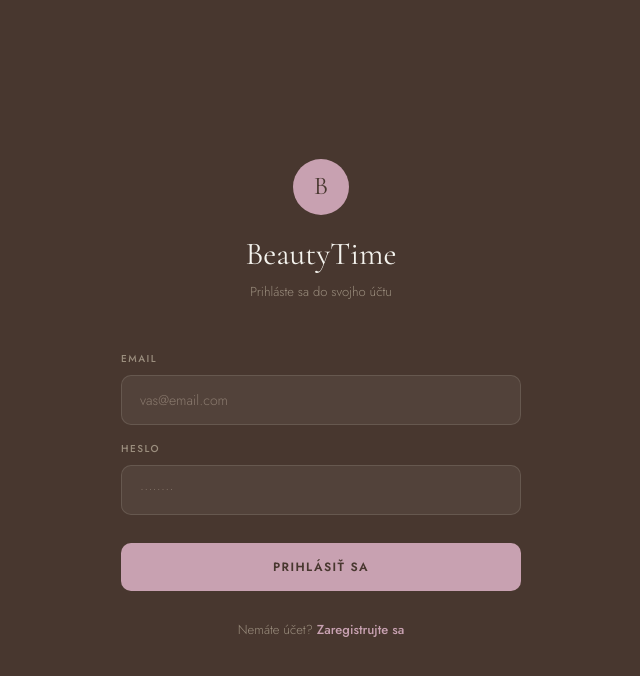
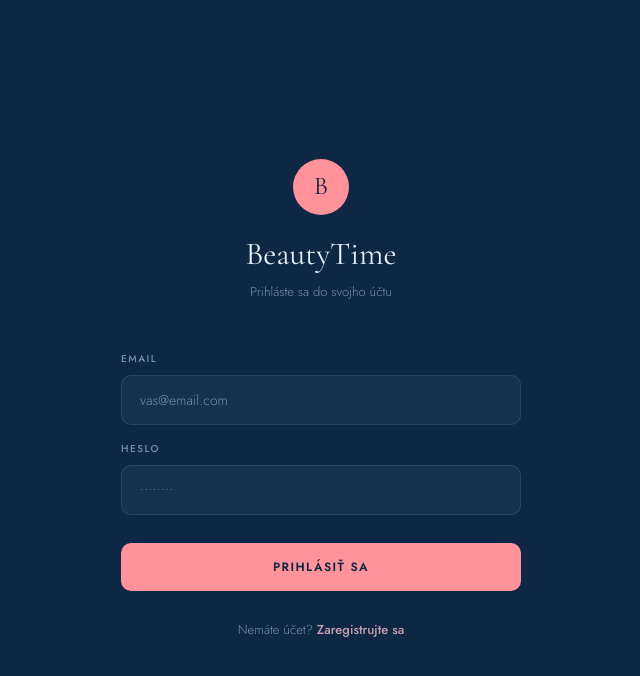
Before and after one commit to kika123-r/beauty-app, a React (Vite) app: page /login in a window 1280 px wide. Shown: the top 676 px of the page, without its empty margins (319-959 px from the left). Built offline with nearby package versions, Linux system fonts and the light colour scheme; no server answers.

Commit message:
new color palette tangaroa blue with firebrick accent

```diff
--- a/src/index.css
+++ b/src/index.css
@@ -1,26 +1,26 @@
 @import url('https://fonts.googleapis.com/css2?family=Cormorant+Garamond:ital,wght@0,300;0,400;0,500;0,600;1,300;1,400&family=Jost:wght@300;400;500;600&display=swap');
 
 :root {
-  --primary:       #C8A1B1;
-  --primary-light: #E8D0DA;
-  --primary-dark:  #2C1810;
+  --primary:       #FF929A;
+  --primary-light: #FFB8BC;
+  --primary-dark:  #0D2744;
 
-  --bg:            #3C2A20;
-  --bg-card:       #4A3528;
-  --bg-elevated:   #362418;
-  --bg-hover:      #543C2E;
+  --bg:            #0D2744;
+  --bg-card:       #142F52;
+  --bg-elevated:   #0A1F36;
+  --bg-hover:      #1A3A60;
 
-  --text:          #F4F3EE;
-  --text-muted:    #C8B8AC;
-  --text-faint:    #8A7A6E;
+  --text:          #E8F0F8;
+  --text-muted:    #B9CFDD;
+  --text-faint:    #7691AD;
 
-  --border:        rgba(244,243,238,0.1);
-  --border-light:  rgba(244,243,238,0.05);
+  --border:        rgba(185,207,221,0.12);
+  --border-light:  rgba(185,207,221,0.06);
 
-  --success: #8AAF78;
+  --success: #6DB88A;
   --warning: #D4A85A;
-  --error:   #D4827A;
-  --info:    #7A9ABF;
+  --error:   #FF929A;
+  --info:    #7691AD;
 
   --radius-sm:   4px;
   --radius-md:   10px;
@@ -36,8 +36,8 @@
   --max-w:     1200px;
 
   --ease: 0.2s ease;
-  --shadow: 0 2px 20px rgba(0,0,0,0.2);
-  --shadow-lg: 0 8px 40px rgba(0,0,0,0.3);
+  --shadow: 0 2px 20px rgba(0,0,0,0.25);
+  --shadow-lg: 0 8px 40px rgba(0,0,0,0.35);
 }
 
 *, *::before, *::after { box-sizing: border-box; margin: 0; padding: 0; }
@@ -72,7 +72,7 @@ input, select, textarea {
   font-weight: 300;
   width: 100%;
   padding: 13px 18px;
-  background: rgba(244,243,238,0.06);
+  background: rgba(185,207,221,0.06);
   border: 1px solid var(--border);
   border-radius: var(--radius-md);
   color: var(--text);
@@ -81,7 +81,7 @@ input, select, textarea {
 }
 input:focus, select:focus, textarea:focus {
   border-color: var(--primary);
-  box-shadow: 0 0 0 3px rgba(200,161,177,0.1);
+  box-shadow: 0 0 0 3px rgba(255,146,154,0.1);
 }
 input::placeholder { color: var(--text-faint); }
 select option { background: var(--bg-card); color: var(--text); }
@@ -114,12 +114,12 @@ label {
   white-space: nowrap;
   text-decoration: none;
 }
-.btn-primary { background: var(--primary); color: #2C1810; }
+.btn-primary { background: var(--primary); color: var(--primary-dark); }
 .btn-primary:hover { opacity: 0.9; transform: translateY(-1px); }
 .btn-ghost { background: transparent; color: var(--text-muted); border: 1px solid var(--border); }
-.btn-ghost:hover { background: var(--bg-elevated); color: var(--text); }
+.btn-ghost:hover { background: var(--bg-hover); color: var(--text); }
 .btn-danger { background: transparent; color: var(--error); border: 1px solid var(--error); }
-.btn-danger:hover { background: rgba(212,130,122,0.08); }
+.btn-danger:hover { background: rgba(255,146,154,0.08); }
 .btn:disabled { opacity: 0.4; cursor: not-allowed; }
 .btn-sm { padding: 8px 16px; font-size: 11px; }
 .btn-lg { padding: 16px 36px; font-size: 14px; }
@@ -135,10 +135,10 @@ label {
 .card-sm { padding: 18px; }
 
 .badge { display: inline-flex; align-items: center; padding: 4px 12px; border-radius: var(--radius-full); font-size: 11px; font-weight: 500; letter-spacing: 0.05em; text-transform: uppercase; }
-.badge-success { background: rgba(138,175,120,.15); color: var(--success); }
+.badge-success { background: rgba(109,184,138,.15); color: var(--success); }
 .badge-warning { background: rgba(212,168,90,.15);  color: var(--warning); }
-.badge-error   { background: rgba(212,130,122,.15); color: var(--error); }
-.badge-info    { background: rgba(122,154,191,.15); color: var(--info); }
+.badge-error   { background: rgba(255,146,154,.15); color: var(--error); }
+.badge-info    { background: rgba(118,145,173,.15); color: var(--info); }
 
 .container { width: 100%; max-width: var(--max-w); margin: 0 auto; padding: 0 20px; }
 @media (min-width: 768px) { .container { padding: 0 40px; } }
@@ -151,7 +151,7 @@ label {
 
 ::-webkit-scrollbar { width: 4px; }
 ::-webkit-scrollbar-track { background: var(--bg); }
-::-webkit-scrollbar-thumb { background: rgba(244,243,238,0.15); border-radius: 2px; }
+::-webkit-scrollbar-thumb { background: rgba(185,207,221,0.15); border-radius: 2px; }
 
 .spinner {
   width: 20px; height: 20px;
--- a/src/pages/auth/LoginPage.jsx
+++ b/src/pages/auth/LoginPage.jsx
@@ -25,36 +25,36 @@ const LoginPage = () => {
   };
 
   return (
-    <div style={{ minHeight: '100vh', display: 'flex', alignItems: 'center', justifyContent: 'center', background: '#48372F', padding: '24px' }}>
+    <div style={{ minHeight: '100vh', display: 'flex', alignItems: 'center', justifyContent: 'center', background: '#0D2744', padding: '24px' }}>
       <div style={{ width: '100%', maxWidth: '400px' }}>
         <div style={{ textAlign: 'center', marginBottom: '48px' }}>
-          <div style={{ width: '56px', height: '56px', borderRadius: '50%', background: '#C8A1B1', margin: '0 auto 20px', display: 'flex', alignItems: 'center', justifyContent: 'center' }}>
-            <span style={{ fontFamily: 'Cormorant Garamond, serif', fontSize: '1.6rem', color: '#48372F', fontWeight: 400 }}>B</span>
+          <div style={{ width: '56px', height: '56px', borderRadius: '50%', background: '#FF929A', margin: '0 auto 20px', display: 'flex', alignItems: 'center', justifyContent: 'center' }}>
+            <span style={{ fontFamily: 'Cormorant Garamond, serif', fontSize: '1.6rem', color: '#0D2744', fontWeight: 400 }}>B</span>
           </div>
-          <h1 style={{ fontFamily: 'Cormorant Garamond, serif', fontSize: '2rem', color: '#F4F3EE', marginBottom: '8px', fontWeight: 400 }}>BeautyTime</h1>
-          <p style={{ fontSize: '13px', color: '#9B8E7E' }}>Prihláste sa do svojho účtu</p>
+          <h1 style={{ fontFamily: 'Cormorant Garamond, serif', fontSize: '2rem', color: '#E8F0F8', marginBottom: '8px', fontWeight: 400 }}>BeautyTime</h1>
+          <p style={{ fontSize: '13px', color: '#7691AD' }}>Prihláste sa do svojho účtu</p>
         </div>
 
         <form onSubmit={handleSubmit}>
           <div style={{ marginBottom: '16px' }}>
-            <label style={{ display: 'block', fontSize: '10px', fontWeight: 500, color: '#9B8E7E', marginBottom: '8px', letterSpacing: '0.15em', textTransform: 'uppercase' }}>Email</label>
+            <label style={{ display: 'block', fontSize: '10px', fontWeight: 500, color: '#7691AD', marginBottom: '8px', letterSpacing: '0.15em', textTransform: 'uppercase' }}>Email</label>
             <input type="email" name="email" placeholder="vas@email.com" value={form.email} onChange={handleChange}
-              style={{ width: '100%', padding: '14px 18px', background: 'rgba(244,243,238,0.06)', border: '1px solid rgba(244,243,238,0.12)', borderRadius: '10px', fontSize: '14px', color: '#F4F3EE', outline: 'none', fontFamily: 'Jost, sans-serif', boxSizing: 'border-box' }}
-              onFocus={e => e.target.style.borderColor='#C8A1B1'} onBlur={e => e.target.style.borderColor='rgba(244,243,238,0.12)'} />
+              style={{ width: '100%', padding: '14px 18px', background: 'rgba(185,207,221,0.06)', border: '1px solid rgba(185,207,221,0.12)', borderRadius: '10px', fontSize: '14px', color: '#E8F0F8', outline: 'none', fontFamily: 'Jost, sans-serif', boxSizing: 'border-box' }}
+              onFocus={e => e.target.style.borderColor='#FF929A'} onBlur={e => e.target.style.borderColor='rgba(185,207,221,0.12)'} />
           </div>
           <div style={{ marginBottom: '28px' }}>
-            <label style={{ display: 'block', fontSize: '10px', fontWeight: 500, color: '#9B8E7E', marginBottom: '8px', letterSpacing: '0.15em', textTransform: 'uppercase' }}>Heslo</label>
+            <label style={{ display: 'block', fontSize: '10px', fontWeight: 500, color: '#7691AD', marginBottom: '8px', letterSpacing: '0.15em', textTransform: 'uppercase' }}>Heslo</label>
             <input type="password" name="password" placeholder="••••••••" value={form.password} onChange={handleChange}
-              style={{ width: '100%', padding: '14px 18px', background: 'rgba(244,243,238,0.06)', border: '1px solid rgba(244,243,238,0.12)', borderRadius: '10px', fontSize: '14px', color: '#F4F3EE', outline: 'none', fontFamily: 'Jost, sans-serif', boxSizing: 'border-box' }}
-              onFocus={e => e.target.style.borderColor='#C8A1B1'} onBlur={e => e.target.style.borderColor='rgba(244,243,238,0.12)'} />
+              style={{ width: '100%', padding: '14px 18px', background: 'rgba(185,207,221,0.06)', border: '1px solid rgba(185,207,221,0.12)', borderRadius: '10px', fontSize: '14px', color: '#E8F0F8', outline: 'none', fontFamily: 'Jost, sans-serif', boxSizing: 'border-box' }}
+              onFocus={e => e.target.style.borderColor='#FF929A'} onBlur={e => e.target.style.borderColor='rgba(185,207,221,0.12)'} />
           </div>
           {error && <p style={{ fontSize: '13px', color: '#D4827A', marginBottom: '16px', padding: '12px 16px', background: 'rgba(212,130,122,0.08)', borderRadius: '8px', border: '1px solid rgba(212,130,122,0.2)' }}>{error}</p>}
-          <button type="submit" disabled={loading} style={{ width: '100%', padding: '15px', background: loading ? '#9B8E7E' : '#C8A1B1', color: '#48372F', border: 'none', borderRadius: '10px', fontSize: '12px', fontWeight: 600, letterSpacing: '0.12em', textTransform: 'uppercase', cursor: loading ? 'not-allowed' : 'pointer', fontFamily: 'Jost, sans-serif' }}>
+          <button type="submit" disabled={loading} style={{ width: '100%', padding: '15px', background: loading ? '#53728A' : '#FF929A', color: '#0D2744', border: 'none', borderRadius: '10px', fontSize: '12px', fontWeight: 600, letterSpacing: '0.12em', textTransform: 'uppercase', cursor: loading ? 'not-allowed' : 'pointer', fontFamily: 'Jost, sans-serif' }}>
             {loading ? 'Prihlasujem...' : 'Prihlásiť sa'}
           </button>
         </form>
 
-        <p style={{ textAlign: 'center', marginTop: '28px', fontSize: '13px', color: '#9B8E7E' }}>
+        <p style={{ textAlign: 'center', marginTop: '28px', fontSize: '13px', color: '#7691AD' }}>
           Nemáte účet?{' '}
           <Link to={ROUTES.REGISTER} style={{ color: '#C8A1B1', fontWeight: 500 }}>Zaregistrujte sa</Link>
         </p>
```
